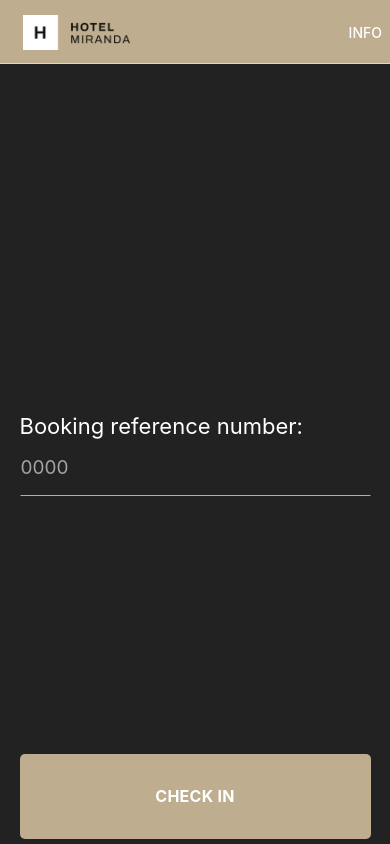
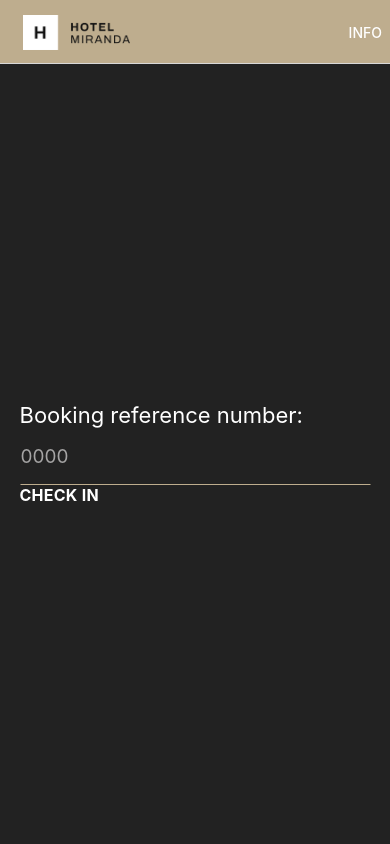
Before and after one commit to SirAllap/react-native-app, a React Native app: screen /Home in a window 390 px wide. Built offline with nearby package versions, Linux system fonts and the light colour scheme.

Commit message:
Home Screen: removed unused header code added propper accesibility functions to text input
Conditionally active or desactivate the button to avoid errors

```diff
--- a/app/HomeScreen.tsx
+++ b/app/HomeScreen.tsx
@@ -16,29 +16,19 @@
 
 	return (
 		<SafeAreaView style={styles.container}>
-			{/* <View style={styles.headerContainer}>
-				<Image
-					source={require('../assets/miranda_logo.png')}
-					style={styles.imageStyle}
-				/>
-				<Pressable
-					onPress={() => navigation.navigate('InfoScreen')}
-					style={styles.navMenu}
-				>
-					<Text>Info</Text>
-				</Pressable>
-			</View> */}
-
 			<View style={styles.bodyContainer}>
-				<Text style={styles.inputLabel}>Booking reference number:</Text>
+				<Text nativeID='inputRefNum' style={styles.inputLabel}>
+					Booking reference number:
+				</Text>
 				<TextInput
 					style={styles.inputStyle}
 					keyboardType='numeric'
 					onChangeText={setRefNumber}
 					placeholder='0000'
 					placeholderTextColor='#a5a4a4'
-					value={refNumber}
 					maxLength={4}
+					accessibilityLabel='input'
+					accessibilityLabelledBy='inputRefNum'
 				/>
 				<Pressable
 					onPress={() =>
@@ -46,7 +36,12 @@
 							checkInRef: refNumber,
 						})
 					}
-					style={styles.buttonStyle}
+					style={
+						refNumber.length !== 4
+							? styles.buttonDisabled
+							: styles.buttonStyle
+					}
+					disabled={refNumber.length !== 4 ? true : false}
 				>
 					<Text style={styles.buttonText}>CHECK IN</Text>
 				</Pressable>
```
